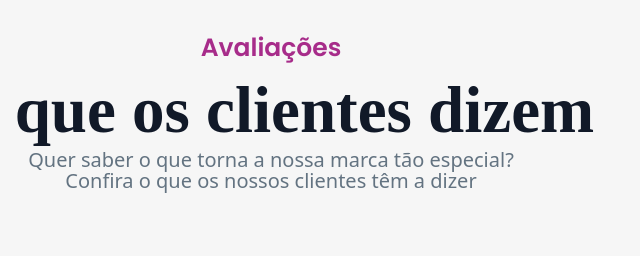
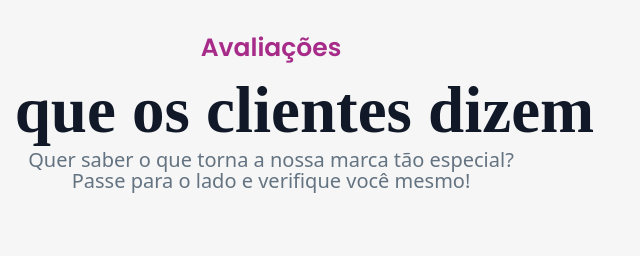
Before and after one commit to JoaoGuimaraes-11/LargoSorrisoFinalizado, a plain HTML site: page index.html in a window 1280 px wide. Shown: the part 2870-3126 px from the top of the page, 369-1009 px from the left. Drawn offline with nearby package versions, Linux system fonts and the light colour scheme; a web font is replaced by a local one.

Commit message:
ajuste no texto

```diff
--- a/index.html
+++ b/index.html
@@ -147,7 +147,7 @@
             <p style="font-size: 20px;">
                 Quer saber o que torna a nossa marca tão especial?
             </p>
-            <p style="font-size: 20px;">Confira o que os nossos clientes têm a dizer</p>
+            <p style="font-size: 20px;">Passe para o lado e verifique você mesmo!</p>
         </div>
 
         <div class="swiper">
```
